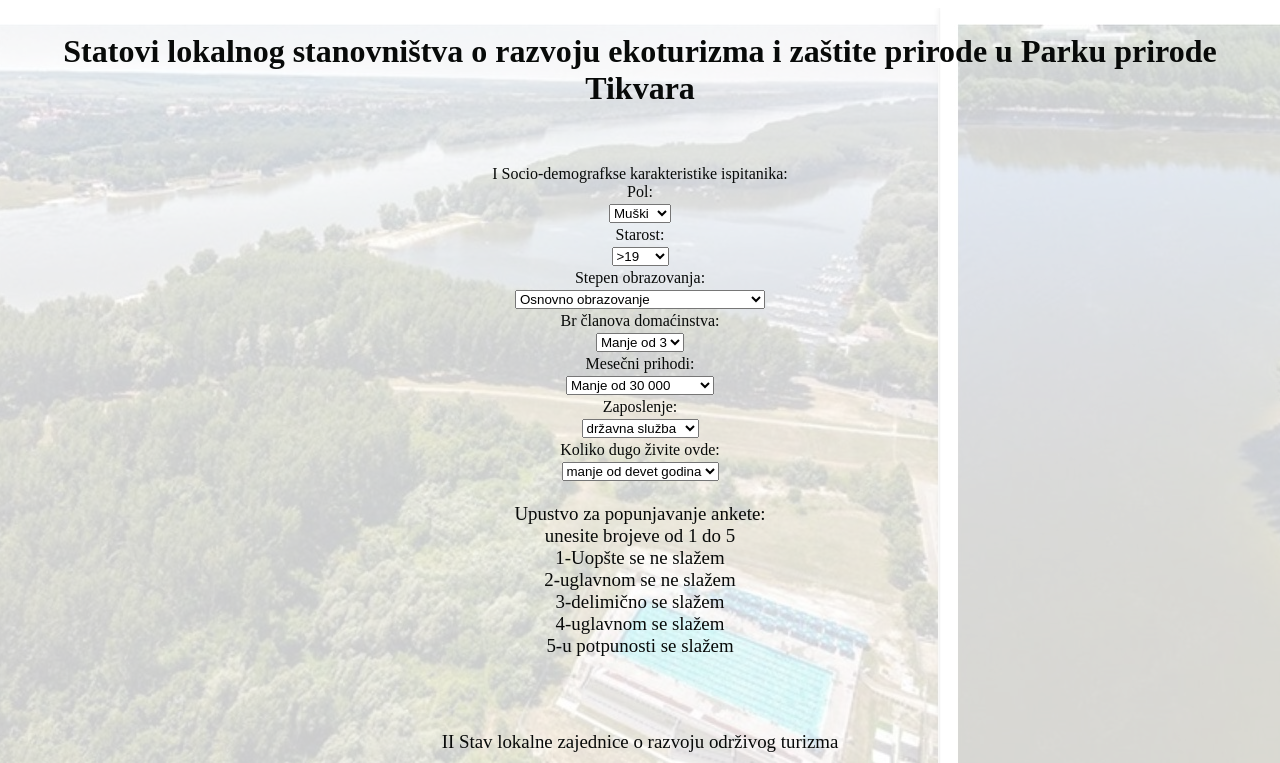
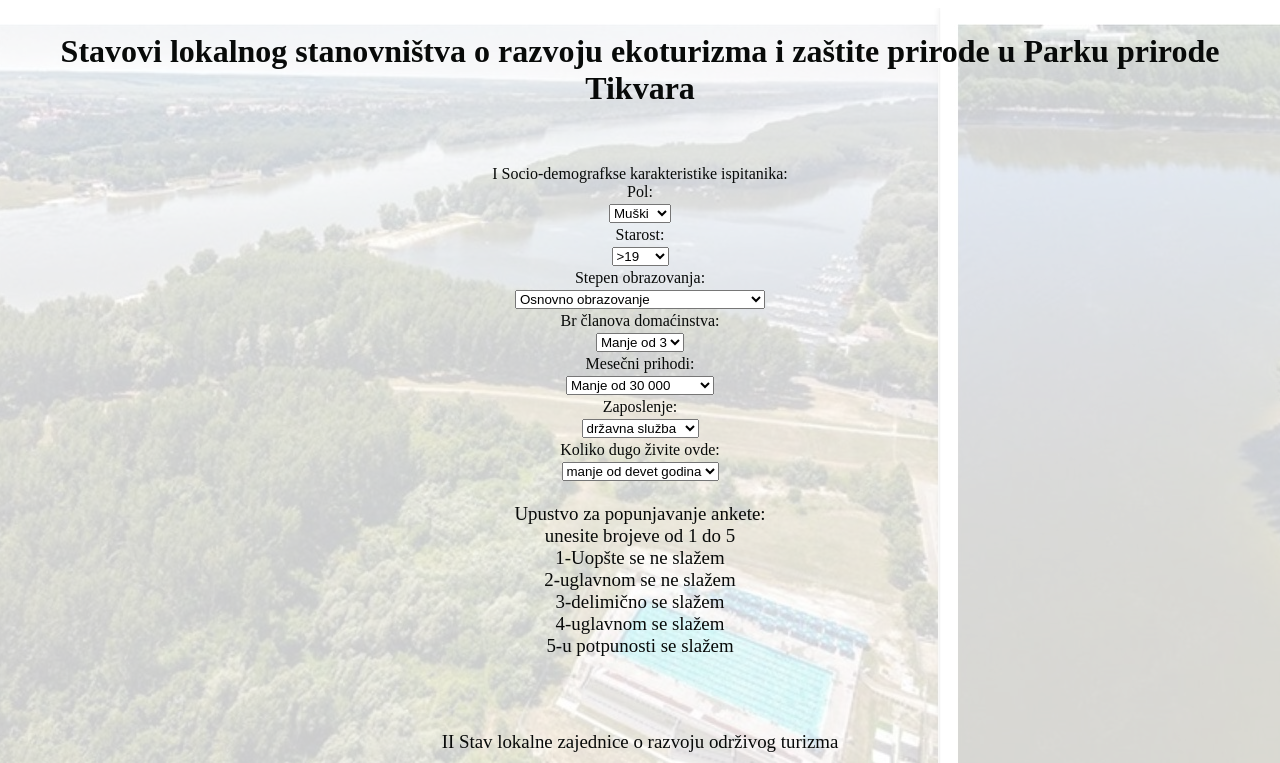
Before and after one commit to gorankn89/Anketa, a plain HTML site: page index.html in a window 1280 px wide. Shown: the top 763 px of the page. Drawn offline with Linux system fonts and the light colour scheme.

Commit message:
Update index.html

```diff
--- a/index.html
+++ b/index.html
@@ -103,7 +103,7 @@
 
     <main>
 
-        <h1>Statovi lokalnog stanovništva o razvoju ekoturizma i zaštite prirode u Parku prirode Tikvara</h1>
+        <h1>Stavovi lokalnog stanovništva o razvoju ekoturizma i zaštite prirode u Parku prirode Tikvara</h1>
         <br>
         <br><label for="izbor1"><naslov>I Socio-demografkse karakteristike ispitanika:</naslov><br> Pol:</label><br>
         <select name="izbor1" id="izbor1">
```
